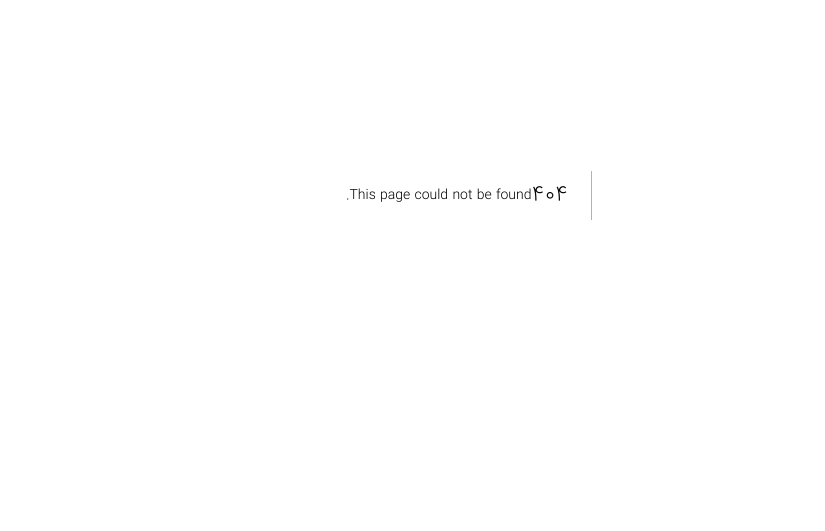
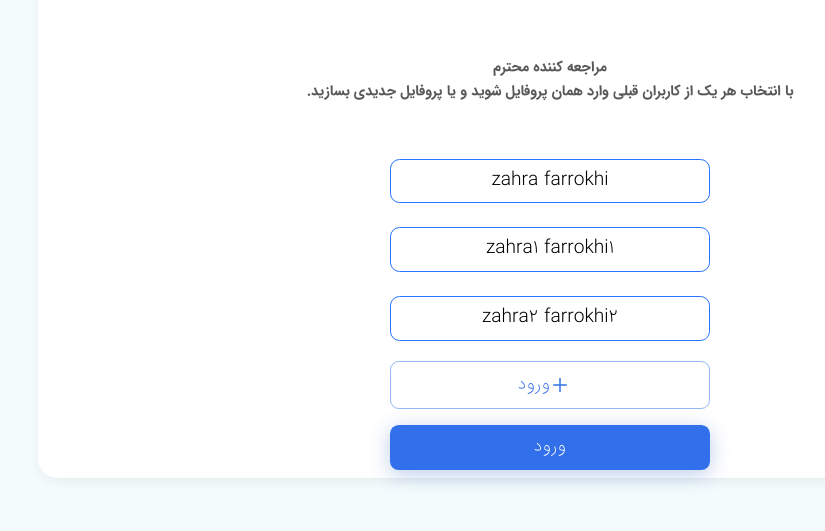
Before and after one commit to zahrafarrokhi/AvaProjectFrontend, a Next.js app: page /patients in a window 1280 px wide. Before the commit this address had no page. Shown: the part 205-736 px from the top of the page, without its empty margins (200-1025 px from the left). Built offline with nearby package versions, Linux system fonts and the light colour scheme.

Commit message:
create patients page

```diff
--- /dev/null
+++ b/pages/patients/index.jsx
@@ -0,0 +1,119 @@
+import { Button } from "@mui/material";
+import React, { useState } from "react";
+import LoginLayout from "../../components/loginlayout";
+import styles from "../../styles/PatientList.module.scss";
+import { useTheme } from "@mui/material/styles";
+import { AiOutlinePlus } from "react-icons/ai";
+
+const Patients = (props) => {
+  const theme = useTheme();
+
+  const [selectedPatient, selectPatient] = useState(null);
+
+  const patients = [
+    {
+      id: 1,
+      first_name: "zahra",
+      last_name: "farrokhi",
+    },
+    {
+      id: 2,
+      first_name: "zahra1",
+      last_name: "farrokhi1",
+    },
+    {
+      id: 3,
+      first_name: "zahra2",
+      last_name: "farrokhi2",
+    },
+  ];
+  return (
+    <div
+      className={`d-flex flex-column flex-grow-1 align-self-stretch   ${styles.cnt}`}
+    >
+      <div
+        className={` d-flex   flex-column align-items-center  ${styles.title}`}
+      >
+        <div>مراجعه کننده محترم</div>
+        <div className="flex-row align-self-center">
+          با انتخاب هر یک از کاربران قبلی وارد همان پروفایل شوید و یا پروفایل
+          جدیدی بسازید.
+        </div>
+      </div>
+      <div className="d-flex flex-column justify-content-center">
+        {patients?.map((p) => (
+          <div
+            className="d-flex flex-column p-1 align-self-center align-items-center"
+            key={p.id}
+          >
+            <input
+              type="radio"
+              className={`btn-check btn-outline-primary ${styles.btn} ${styles.btnsm} ${styles["text-light-blue"]}`}
+              name="patientselect"
+              id={`patient_select_${p.id}`}
+              autoComplete="off"
+              value={p.id}
+              onChange={(e) => selectPatient(Number(e.target.value))}
+              checked={selectedPatient === p.id}
+            />
+            <label
+              className={`btn btn-outline-primary align-items-center justify-content-center m-2 ${
+                styles.btn
+              } ${styles.sbtn} ${
+                selectedPatient === p.id ? styles["sbtn-checked"] : ""
+              }`}
+              htmlFor={`patient_select_${p.id}`}
+            >
+              {p.first_name} {p.last_name}
+            </label>
+          </div>
+        ))}
+        <div className="d-flex flex-column p-2 align-self-center align-items-center">
+          <Button
+            variant="outlined"
+            startIcon={
+              <AiOutlinePlus className={`m-1 ${styles["plus-icon"]}`} />
+            }
+            // className={`d-flex btn btn-outline-primary ${styles.btn} ${styles.btnsm} ${styles["text-light-blue"]}`}
+            sx={{
+              width: "320px",
+              padding: "0.5em",
+              borderRadius: "0.5em",
+              lineHeight: "1.6em",
+              fontSize: "1.1em",
+              // padding:" 0.3em",
+              [theme.breakpoints.down("md")]: {
+                width: "200px",
+              },
+            }}
+          >
+            ورود
+          </Button>
+        </div>
+      </div>
+      <div className="d-flex flex-column p-2 align-self-center align-items-center">
+        <Button
+          variant="contained"
+          sx={{
+            width: "320px",
+            padding: "0.5em",
+            borderRadius: "0.5em",
+            lineHeight: "1.6em",
+            fontSize: "1.1em",
+            // padding:" 0.3em",
+            [theme.breakpoints.down("md")]: {
+              width: "200px",
+            },
+          }}
+        >
+          ورود
+        </Button>
+      </div>
+    </div>
+  );
+};
+
+Patients.getLayout = (page) => {
+  return <LoginLayout back={false}>{page}</LoginLayout>;
+};
+export default Patients;
--- /dev/null
+++ b/styles/PatientList.module.scss
@@ -0,0 +1,79 @@
+@import "./colors";
+@import "./bootstrap-imports";
+
+.title {
+  margin-top: 10em;
+  margin-bottom: 3em;
+  &,
+  & > * {
+    font-size: 0.9rem;
+    line-height: 22px;
+    text-align: center;
+    font-weight: bold !important;
+
+    @include media-breakpoint-up(md) {
+      font-size: 0.9rem;
+      line-height: 1.5rem;
+      // width: 320px;
+      border-radius: 0.5em;
+      text-align: center;
+    }
+  }
+}
+
+.btn_submit {
+  width: 200px;
+  border-radius: 0.5em;
+  text-align: center;
+  @include media-breakpoint-up(md) {
+    width: 320px;
+  }
+}
+
+.btn {
+  width: 200px;
+  border-radius: 0.5em;
+  text-align: center;
+  @include media-breakpoint-up(md) {
+    font-size: 1.2em;
+    line-height: 1.5em;
+    width: 320px;
+    border-radius: 0.5em;
+    text-align: center;
+  }
+}
+
+.btnsm {
+  padding: 0.3em;
+}
+
+.sbtn {
+  text-align: center;
+  color: black !important;
+  border: 1px solid $stroke2 !important;
+  background-color: $white !important;
+  line-height: 1.6em;
+  &:checked,
+  &:active,
+  &:focus,
+  &:hover {
+    border: 2px solid $primary !important;
+    background-color: $white !important;
+    -webkit-box-shadow: 0 0 0 0rem rgb(63 169 245 / 50%) !important;
+    box-shadow: 0 0 0 0rem rgb(63 169 245 / 50%) !important;
+  }
+}
+
+.sbtn-checked {
+  border: 2px solid $primary !important;
+  background-color: $white !important;
+  -webkit-box-shadow: 0 0 0 0rem rgb(63 169 245 / 50%) !important;
+  box-shadow: 0 0 0 0rem rgb(63 169 245 / 50%) !important;
+}
+
+.icon {
+  width: 94px;
+  height: 94px;
+  padding: 5px;
+  text-align: center;
+}
```
